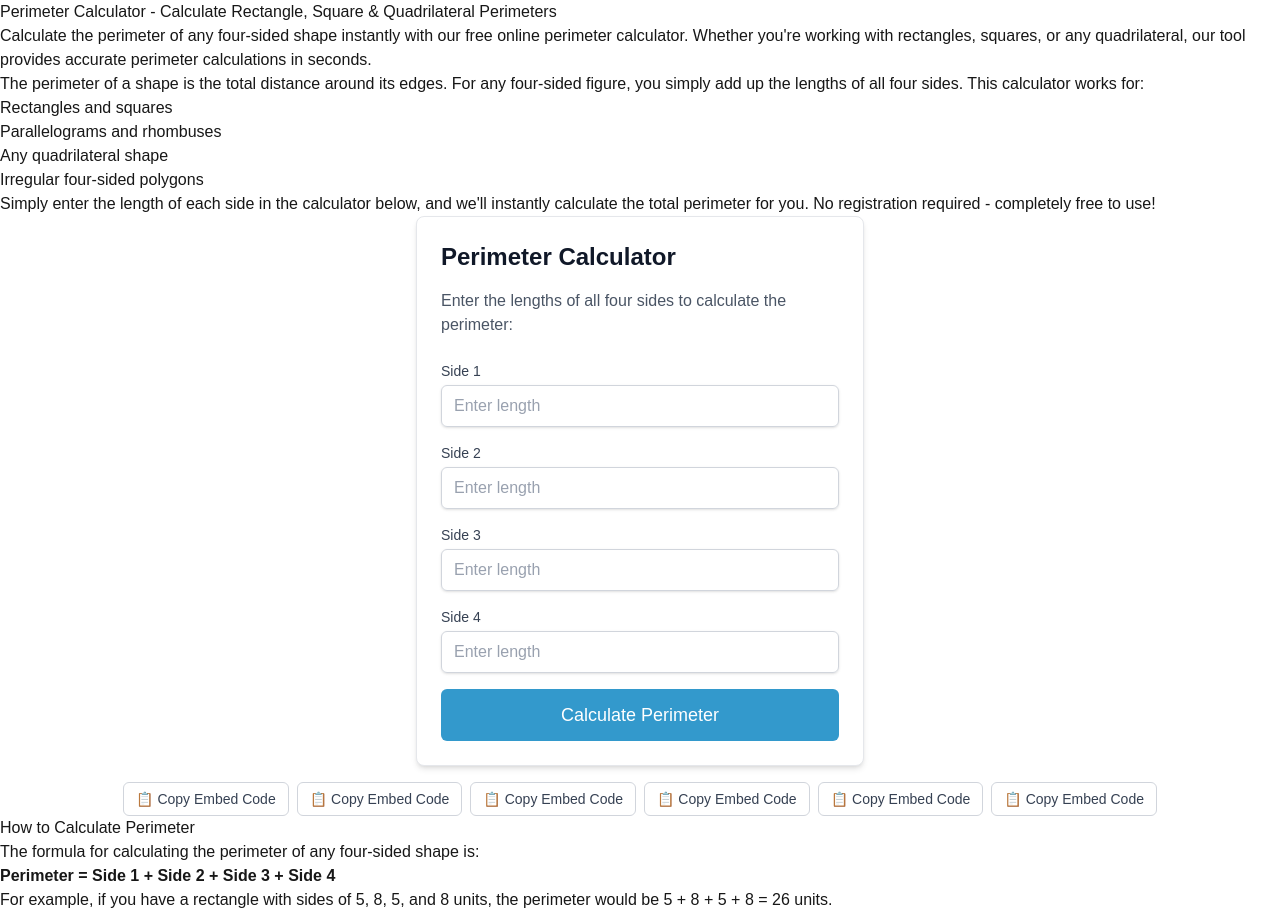
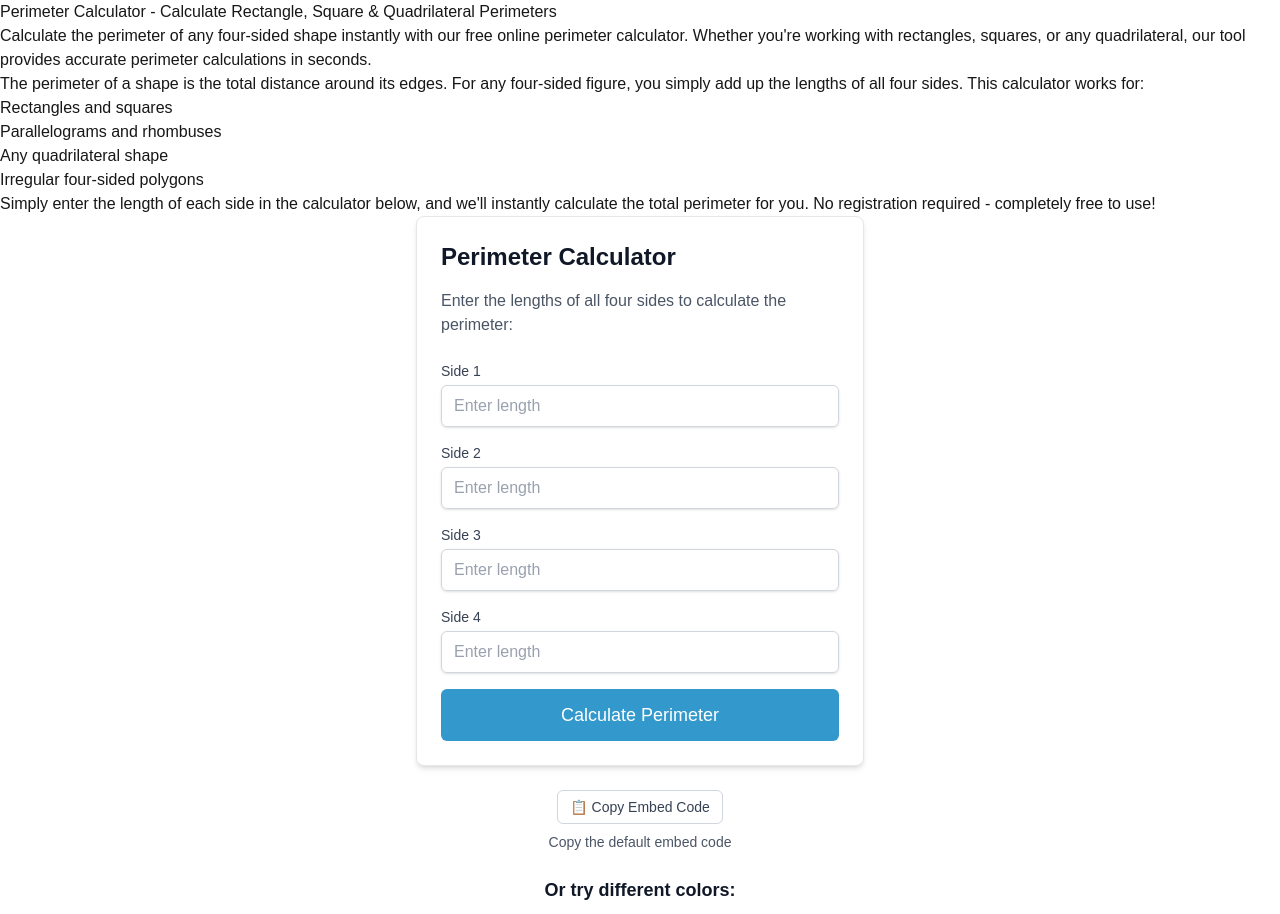
Before and after one commit to heyumarkhan/getcalculation.com, a Next.js app: page /perimeter in a window 1280 px wide. Shown: the top 914 px of the page. Built offline with nearby package versions, Linux system fonts and the light colour scheme.

Commit message:
fix: Organize copy embed buttons better
- Show one main 'Copy Embed Code' button prominently
- Group color options under 'Or try different colors' section
- Update button text to show color names (e.g., 'Copy FF6B35')
- Add descriptive text to clarify button purposes
- Cleaner, more organized layout

```diff
--- a/app/(calculators)/perimeter/page.tsx
+++ b/app/(calculators)/perimeter/page.tsx
@@ -29,15 +29,23 @@ export default function PerimeterPage() {
         the total perimeter for you. No registration required - completely free to use!
       </p>
 
-      <div className="flex flex-col items-center space-y-4">
+      <div className="flex flex-col items-center space-y-6">
         <PerimeterCalculator />
-        <div className="flex flex-wrap gap-2 justify-center">
+
+        <div className="text-center">
           <CopyIframeButton slug="perimeter" />
-          <CopyIframeButton slug="perimeter" color="000000" />
-          <CopyIframeButton slug="perimeter" color="ff6b35" />
-          <CopyIframeButton slug="perimeter" color="2ecc71" />
-          <CopyIframeButton slug="perimeter" color="e74c3c" />
-          <CopyIframeButton slug="perimeter" color="9b59b6" />
+          <p className="text-sm text-gray-600 mt-2">Copy the default embed code</p>
+        </div>
+
+        <div className="text-center">
+          <h3 className="text-lg font-semibold text-gray-900 mb-3">Or try different colors:</h3>
+          <div className="flex flex-wrap gap-2 justify-center">
+            <CopyIframeButton slug="perimeter" color="000000" />
+            <CopyIframeButton slug="perimeter" color="ff6b35" />
+            <CopyIframeButton slug="perimeter" color="2ecc71" />
+            <CopyIframeButton slug="perimeter" color="e74c3c" />
+            <CopyIframeButton slug="perimeter" color="9b59b6" />
+          </div>
         </div>
       </div>
 
--- a/app/_components/ui/CopyIframeButton.tsx
+++ b/app/_components/ui/CopyIframeButton.tsx
@@ -47,6 +47,12 @@ export default function CopyIframeButton({ slug, className = '', color }: CopyIf
     }
   };
 
+  const getButtonText = () => {
+    if (copied) return '✓ Copied!';
+    if (color) return `📋 Copy ${color.toUpperCase()}`;
+    return '📋 Copy Embed Code';
+  };
+
   return (
     <Button
       onClick={handleCopy}
@@ -54,7 +60,7 @@ export default function CopyIframeButton({ slug, className = '', color }: CopyIf
       size="sm"
       className={className}
     >
-      {copied ? '✓ Copied!' : '📋 Copy Embed Code'}
+      {getButtonText()}
     </Button>
   );
 }
```
